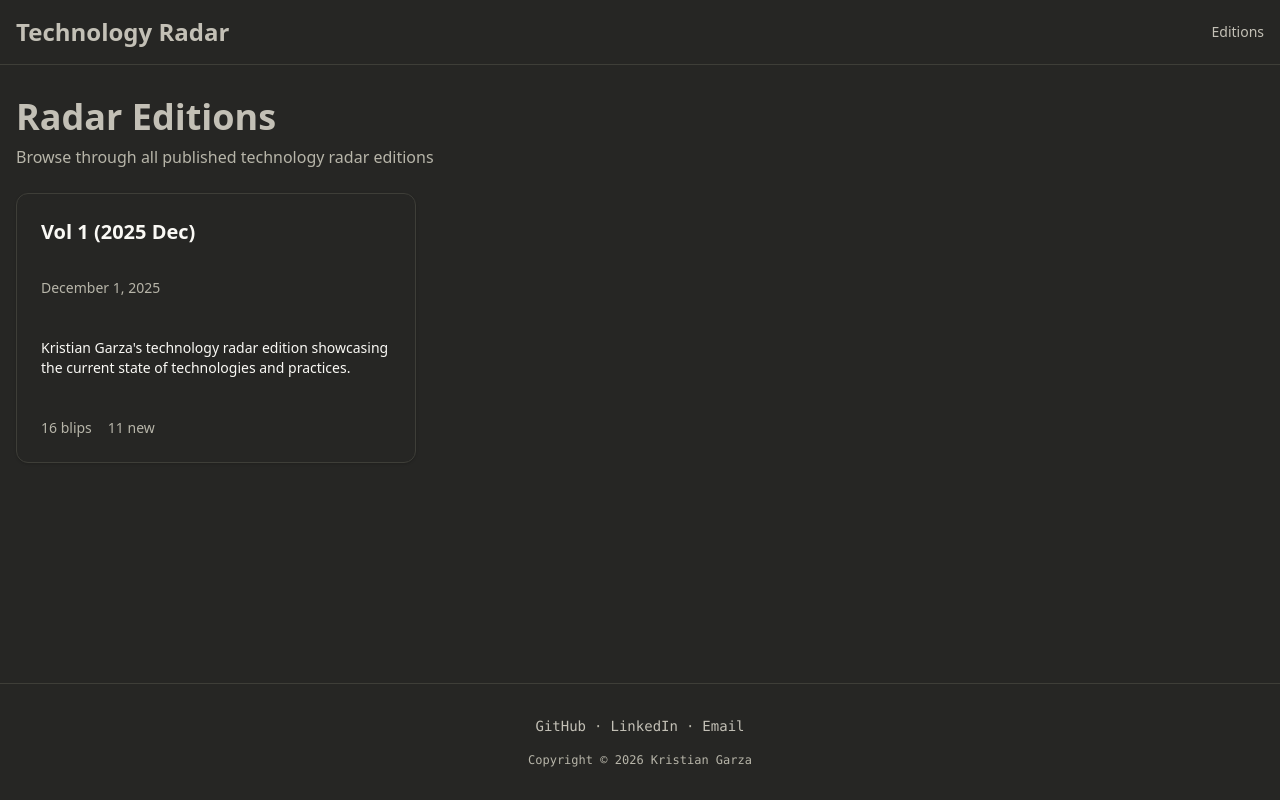
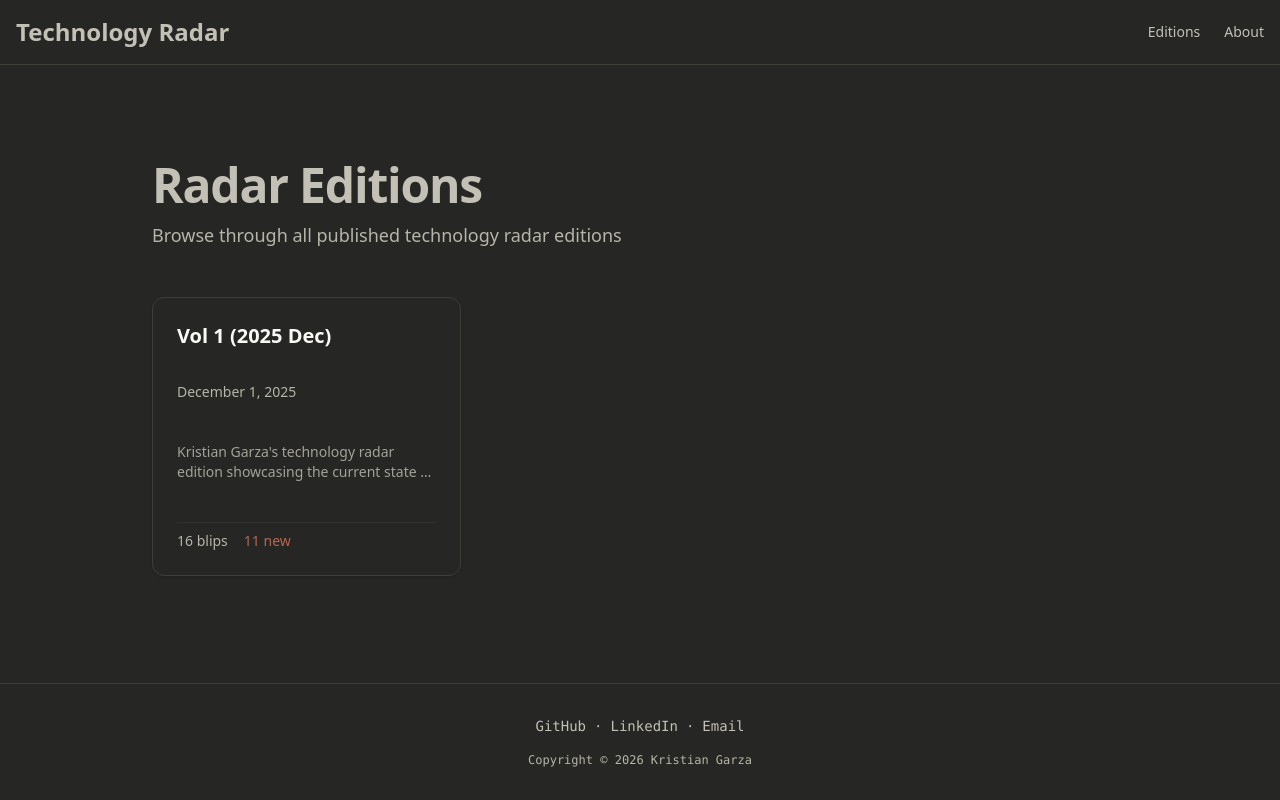
Before and after one commit to kjgarza/radar, a Next.js app: page /editions in a window 1280 px wide. Built offline with nearby package versions, Linux system fonts and the light colour scheme.

Commit message:
typography

```diff
--- a/package.json
+++ b/package.json
@@ -26,6 +26,7 @@
   },
   "devDependencies": {
     "@tailwindcss/postcss": "^4",
+    "@tailwindcss/typography": "^0.5.19",
     "@types/chart.js": "^4.0.1",
     "@types/node": "^20",
     "@types/react": "^19.2.7",
--- /dev/null
+++ b/src/app/about/page.tsx
@@ -0,0 +1,58 @@
+import type { Metadata } from "next";
+
+export const metadata: Metadata = {
+  title: "About | Technology Radar",
+  description: "About this Technology Radar and why it exists",
+};
+
+export default function AboutPage() {
+  return (
+    <div className="min-h-[80vh] flex items-start justify-center px-6 py-16 md:py-24">
+      <article className="prose prose-lg prose-zinc dark:prose-invert prose-headings:font-semibold prose-headings:tracking-tight prose-p:text-pretty prose-hr:my-12 prose-hr:border-border/50 max-w-2xl">
+        <header className="mb-12 not-prose">
+          <h1 className="text-4xl md:text-5xl font-bold tracking-tight text-foreground mb-4">
+            About This Radar
+          </h1>
+          <p className="text-lg text-muted-foreground">
+            A personal inventory of technologies, frameworks, and practices.
+          </p>
+        </header>
+
+        <p className="lead text-xl leading-relaxed">
+          In 2012, ThoughtWorks published what has become the canonical format for technology assessment: the Technology Radar, a visualization that organizes tools, frameworks, techniques, and platforms into concentric rings (Adopt, Trial, Assess, Hold) across four quadrants, creating not quite a prediction and not quite a prescription but something closer to honest inventory, the kind of stocktaking that forces you to articulate what you&apos;re actually using versus what you&apos;re merely enthusiastic about.
+        </p>
+
+        <p>
+          Since then, hundreds of organizations and thousands of individuals have created their own radars, each one a snapshot of technical opinion at a particular moment, each one claiming comprehensiveness while inevitably revealing gaps.
+        </p>
+
+        <p>
+          This is mine, published at the end of 2025, which feels both arbitrary and somehow necessary, the way certain acts of reflection feel necessary not because they&apos;re urgent but because postponing them further would constitute a kind of dishonesty. The motivation is partially professional (it is useful, I think, to have documented positions on FastAPI versus other frameworks, on why the Model Context Protocol matters despite its limitations) but mostly personal—about taking stock of what I have learned recently, not in the distant past but in these months when new tools appear weekly and old assumptions dissolve daily.
+        </p>
+
+        <p>
+          I didn&apos;t encounter my first Technology Radar until 2018, and at the time it struck me as both presumptuous (who decides what belongs in Hold versus Assess, who claims that authority) and oddly comforting, the way any act of organization provides comfort even when we know the categories are provisional, the boundaries permeable, the whole structure subject to revision.
+        </p>
+
+        <p>
+          This radar is incomplete—I am already noticing omissions, tools I use daily but forgot to document, techniques I&apos;m still figuring out how to name—and I am publishing it anyway because waiting for comprehensiveness would mean never publishing at all. The rings suggest a progression, a linear movement from assessment toward adoption or abandonment, but the reality is messier: I have technologies in Hold that I used to love, tools in Trial that should probably be in Adopt but I&apos;m not yet ready to commit fully.
+        </p>
+
+        <p>
+          I hope to maintain this, to update it as things shift and evolve, which they will, which is perhaps the only certainty in technical work: that what we adopt today we might abandon tomorrow, that the map is never the territory and the radar is never the practice itself but only one way of making sense of what we&apos;re learning and what we&apos;re leaving behind.
+        </p>
+
+        <p>
+          If you&apos;re reading this, I would value your thoughts—your disagreements especially, your notice of what I&apos;ve missed, your alternative categorizations. This is published not as definitive statement but as invitation, as one practitioner&apos;s attempt to reflect honestly on what he&apos;s actually doing versus what he thinks he should be doing.
+        </p>
+
+        <hr />
+
+        <footer className="not-prose pt-2">
+          <p className="font-semibold text-foreground">Kristian Garza</p>
+          <p className="text-sm text-muted-foreground">Berlin, January 2026</p>
+        </footer>
+      </article>
+    </div>
+  );
+}
--- a/src/app/editions/page.tsx
+++ b/src/app/editions/page.tsx
@@ -12,13 +12,15 @@ export default function EditionsPage() {
   );
 
   return (
-    <div className="space-y-6">
-      <div>
-        <h1 className="text-4xl font-bold mb-2">Radar Editions</h1>
-        <p className="text-muted-foreground">
+    <div className="max-w-5xl mx-auto px-6 py-12 md:py-16">
+      <header className="mb-12">
+        <h1 className="text-4xl md:text-5xl font-bold tracking-tight mb-3">
+          Radar Editions
+        </h1>
+        <p className="text-lg text-muted-foreground">
           Browse through all published technology radar editions
         </p>
-      </div>
+      </header>
 
       <div className="grid grid-cols-1 md:grid-cols-2 lg:grid-cols-3 gap-6">
         {sortedEditions.map((edition) => {
@@ -33,15 +35,19 @@ export default function EditionsPage() {
 
           return (
             <Link key={edition.id} href={`/edition/${edition.id}`}>
-              <Card className="p-6 hover:shadow-lg transition-shadow h-full cursor-pointer">
-                <h2 className="text-xl font-bold mb-2">{edition.version}</h2>
+              <Card className="p-6 hover:shadow-lg hover:border-primary/30 transition-all h-full cursor-pointer group">
+                <h2 className="text-xl font-semibold mb-2 group-hover:text-primary transition-colors">
+                  {edition.version}
+                </h2>
                 <p className="text-sm text-muted-foreground mb-4">
                   {releaseDate}
                 </p>
-                <p className="text-sm mb-4">{edition.description}</p>
-                <div className="flex items-center gap-4 text-sm text-muted-foreground">
+                <p className="text-sm text-foreground/80 mb-4 line-clamp-2">
+                  {edition.description}
+                </p>
+                <div className="flex items-center gap-4 text-sm text-muted-foreground pt-2 border-t border-border/50">
                   <span>{edition.blips.length} blips</span>
-                  <span>
+                  <span className="text-primary/80">
                     {edition.blips.filter((b) => b.isNew).length} new
                   </span>
                 </div>
@@ -52,8 +58,10 @@ export default function EditionsPage() {
       </div>
 
       {editions.length === 0 && (
-        <div className="text-center py-12">
-          <p className="text-muted-foreground">No editions available yet.</p>
+        <div className="text-center py-16">
+          <p className="text-lg text-muted-foreground">
+            No editions available yet.
+          </p>
         </div>
       )}
     </div>
--- a/src/app/globals.css
+++ b/src/app/globals.css
@@ -1,5 +1,6 @@
 @import "tailwindcss";
 @import "tw-animate-css";
+@plugin "@tailwindcss/typography";
 
 @custom-variant dark (&:is(.dark *));
 
--- a/src/app/layout.tsx
+++ b/src/app/layout.tsx
@@ -42,6 +42,12 @@ export default function RootLayout({
                     className="text-sm hover:underline"
                   >
                     Editions
+                  </Link>
+                  <Link
+                    href="/about"
+                    className="text-sm hover:underline"
+                  >
+                    About
                   </Link>
                 </div>
               </nav>
```
Also changed, not shown: 1 other file (tests, documents, lock files or other folders).
